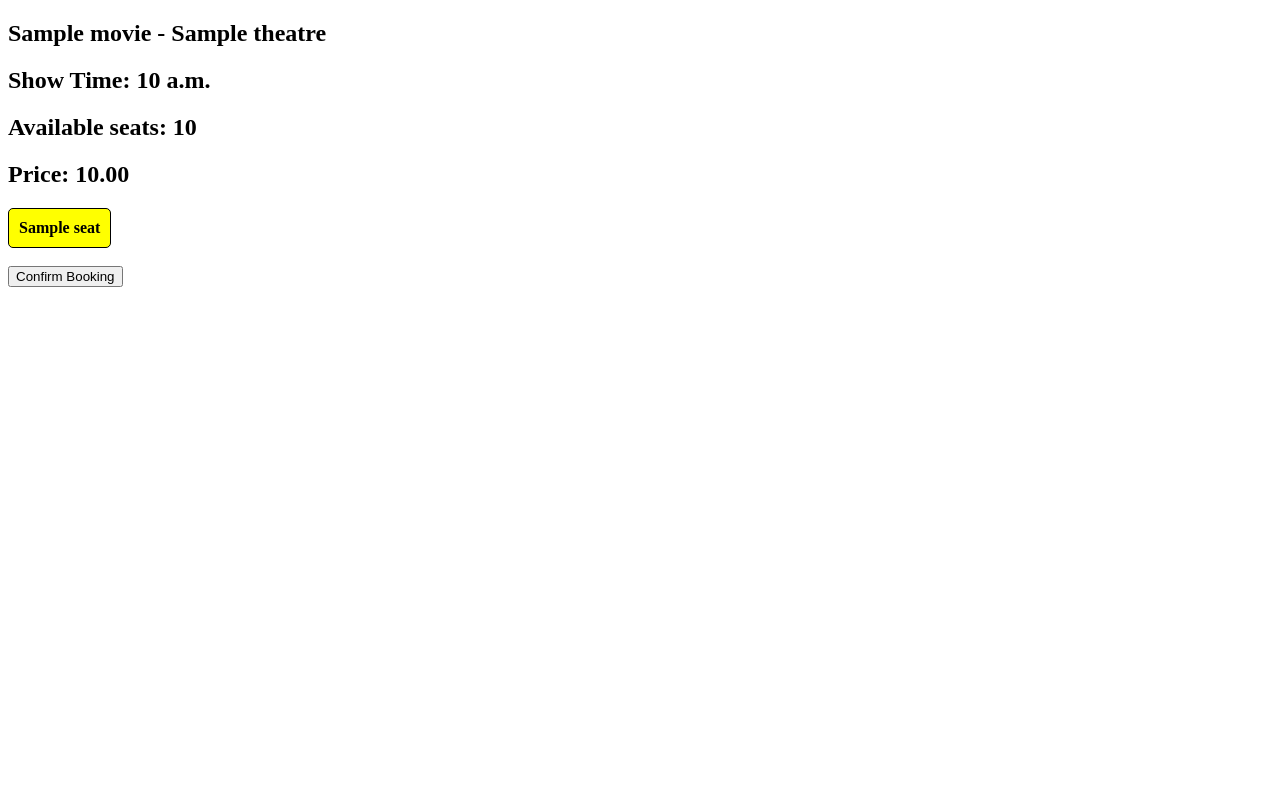
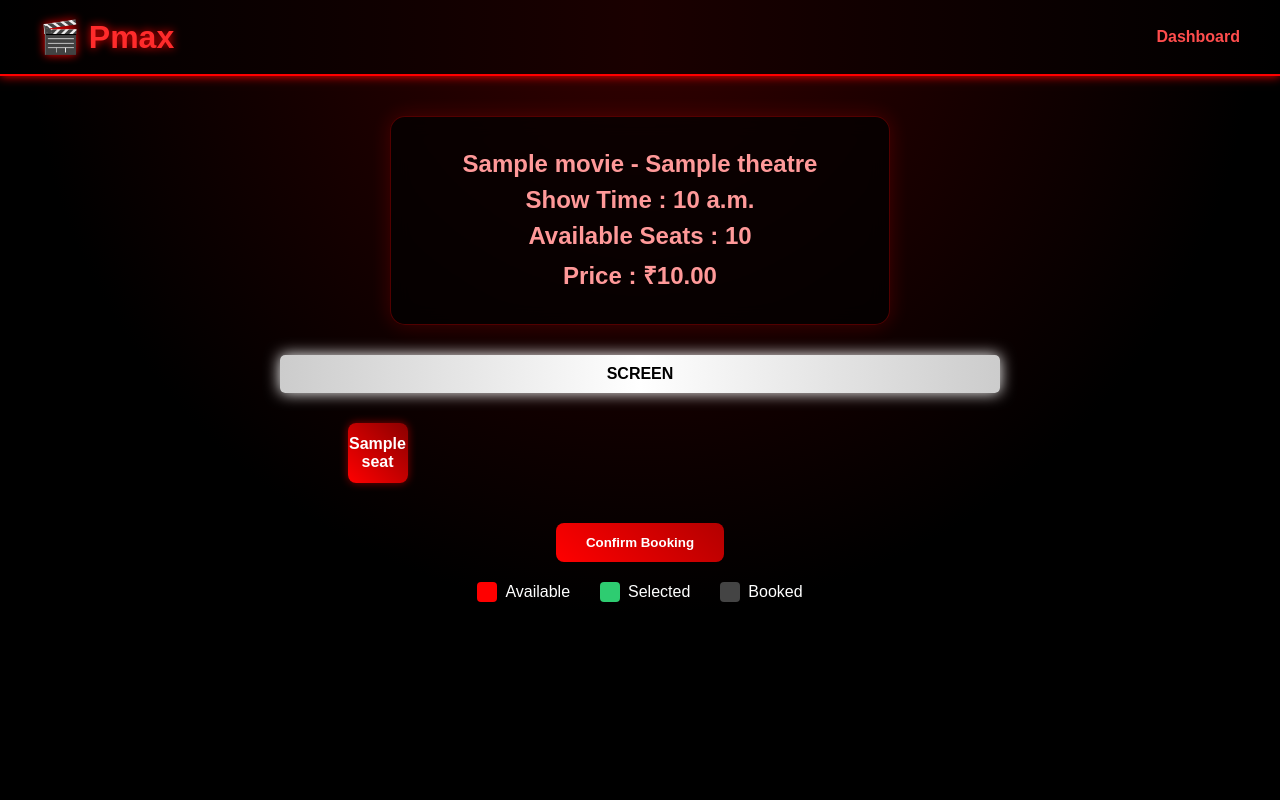
Before and after one commit to Nehru5/pmax, a Django app: template pmax/templates/pmax/seat_selection.html in a window 1280 px wide. Run offline with Django 5.2, Linux system fonts and the light colour scheme; tables that the repository leaves empty hold one stand-in row (values such as "Sample post"); the template is opened without the code that fills it: values that come from a table or form of the project are taken from there, most other values are stand-ins (such as "Sample title", 1, 10 or a date in 2020).

Commit message:
Project Done

```diff
--- a/pmax/templates/pmax/seat_selection.html
+++ b/pmax/templates/pmax/seat_selection.html
@@ -3,75 +3,305 @@
 <head>
 <meta charset="UTF-8">
 <meta name="viewport" content="width=device-width, initial-scale=1.0">
-  <title>Document</title>
+<title>Seat Booking</title>
+
 <style>
-    .seatArea{
-      display: flex;
-      align-items: center;
-      flex-wrap: wrap;
-      gap: 20px;
-      font-weight: bolder;
-    }
-    .seatArea div{
-      display: flex;
-      align-items: center;
-      justify-content: space-evenly;
-      background-color: yellow;
-      padding: 10px;
-      border: 1px solid black;
-      cursor: pointer;
-      border-radius: 5px;
-    }
-    /*Selected seats*/
-    .seatArea div.selected{
-      background-color: green;
-      color: white;
+
+*{
+margin:0;
+padding:0;
+box-sizing:border-box;
+font-family: Arial, Helvetica, sans-serif;
 }
 
-    /*Already Booked seats*/
+body{
+background: radial-gradient(circle at top,#330000,#000000 60%);
+color:white;
+min-height:100vh;
+text-align:center;
+}
+
+/* NAVBAR */
+
+.navbar{
+display:flex;
+justify-content:space-between;
+align-items:center;
+padding:18px 40px;
+background:linear-gradient(90deg,#000000,#1a0000,#000000);
+border-bottom:2px solid red;
+box-shadow:0 0 10px red;
+}
+
+.navbar h1{
+color:#ff2b2b;
+text-shadow:0 0 10px red;
+}
+
+.navbar a{
+color:#ff4d4d;
+text-decoration:none;
+font-weight:bold;
+}
+
+/* MAIN CONTAINER */
+
+.container{
+padding:40px;
+}
+
+/* SHOW INFO */
+
+.show-info{
+
+backdrop-filter:blur(10px);
+background:rgba(0,0,0,0.7);
+border:1px solid rgba(255,0,0,0.3);
+padding:25px;
+border-radius:15px;
+max-width:500px;
+margin:auto;
+margin-bottom:30px;
+
+box-shadow:0 0 20px rgba(255,0,0,0.2);
+}
+
+.show-info h2{
+margin:8px 0;
+color:#ff9999;
+}
+
+/* SCREEN */
+
+.screen{
+
+width:60%;
+margin:30px auto;
+padding:10px;
+
+background:linear-gradient(90deg,#ccc,#fff,#ccc);
+color:black;
+font-weight:bold;
+
+border-radius:5px;
+
+box-shadow:0 0 15px white;
+
+}
+
+/* SEAT AREA */
+
+.seatArea{
+
+display:grid;
+grid-template-columns:repeat(8,60px);
+justify-content:center;
+
+gap:15px;
+
+margin-top:30px;
+margin-bottom:40px;
+}
+
+/* SEAT */
+
+.seatArea div{
+
+width:60px;
+height:60px;
+
+display:flex;
+align-items:center;
+justify-content:center;
+
+background:linear-gradient(45deg,#ff0000,#8b0000);
+
+border-radius:8px;
+
+cursor:pointer;
+
+font-weight:bold;
+
+box-shadow:0 0 8px rgba(255,0,0,0.5);
+
+transition:0.3s;
+
+}
+
+/* Hover */
+
+.seatArea div:hover{
+
+transform:scale(1.1);
+
+box-shadow:
+0 0 12px red,
+0 0 20px red;
+
+}
+
+/* Selected Seat */
+
+.seatArea div.selected{
+
+background:#2ecc71;
+
+color:white;
+
+box-shadow:0 0 10px #2ecc71;
+
+}
+
+/* Booked Seat */
+
 .seatArea div.booked{
-      background-color: red;
-      color: white;
-      cursor: not-allowed;
+
+background:#444;
+
+color:#999;
+
+cursor:not-allowed;
+
+box-shadow:none;
+
 }
+
+/* BUTTON */
+
+button{
+
+padding:12px 30px;
+
+border:none;
+border-radius:8px;
+
+background:linear-gradient(45deg,#ff0000,#b30000);
+
+color:white;
+
+font-weight:bold;
+
+cursor:pointer;
+
+transition:0.3s;
+
+}
+
+button:hover{
+
+box-shadow:
+0 0 12px red,
+0 0 25px red;
+
+}
+
+/* LEGEND */
+
+.legend{
+
+margin-top:20px;
+
+display:flex;
+justify-content:center;
+gap:30px;
+
+}
+
+.legend span{
+display:flex;
+align-items:center;
+gap:8px;
+}
+
+.box{
+width:20px;
+height:20px;
+border-radius:4px;
+}
+
+.available{background:#ff0000;}
+.selectedBox{background:#2ecc71;}
+.bookedBox{background:#444;}
 
 </style>
 </head>
+
 <body>
+
+<div class="navbar">
+<h1>🎬 Pmax</h1>
+<a href="{% url 'dashboard' %}">Dashboard</a>
+</div>
+
+<div class="container">
+
+<div class="show-info">
+
 <h2>{{show.movie.name}} - {{show.theatre.name}}</h2>
-  <h2>Show Time: {{show.show_time}}</h2>
-  <h2>Available seats: {{show.available_seats}}</h2>
-  <h2>Price: {{show.price}}</h2>
+<h2>Show Time : {{show.show_time}}</h2>
+<h2>Available Seats : {{show.available_seats}}</h2>
+<h2>Price : ₹{{show.price}}</h2>
+
+</div>
+
+<div class="screen">
+SCREEN
+</div>
 
 <form action="" method="post">
 {% csrf_token %}
 
 <div class="seatArea">
+
 {% for seat in seats %}
-        <div id="{{seat}}" class="{{seat}} {% if seat in booked_seats %}booked{% endif %}" onclick="selectSeat('{{seat}}')">
+
+<div id="{{seat}}" class="{% if seat in booked_seats %}booked{% endif %}" onclick="selectSeat('{{seat}}')">
 {{seat}}
 </div>
+
 {% endfor %}
+
 </div>
-    <input type="hidden" name="selected_seats" id="selectedSeats"><br>
+
+<input type="hidden" name="selected_seats" id="selectedSeats">
+
 <button>Confirm Booking</button>
 
 </form>
 
+<div class="legend">
+
+<span><div class="box available"></div> Available</span>
+<span><div class="box selectedBox"></div> Selected</span>
+<span><div class="box bookedBox"></div> Booked</span>
+
+</div>
+
+</div>
+
 <script>
+
 let selected=[]
+
 function selectSeat(id){
-      let seat = document.getElementById(id)
+
+let seat=document.getElementById(id)
+
 if(seat.classList.contains("booked")) return
 
 seat.classList.toggle("selected")
+
 if(seat.classList.contains("selected")){
 selected.push(id)
-      }else{
-        selected = selected.filter(s=>s!=id)
 }
+else{
+selected=selected.filter(s=>s!=id)
+}
+
 document.getElementById("selectedSeats").value=selected.join(",")
+
 }
+
 </script>
 
 </body>
```
Also changed, not shown: pmax/templates/pmax/success.html (added, +102 -0 lines), pmax/views.py (+11 -2 lines). Lines whose indentation alone changed are shown as unchanged.
